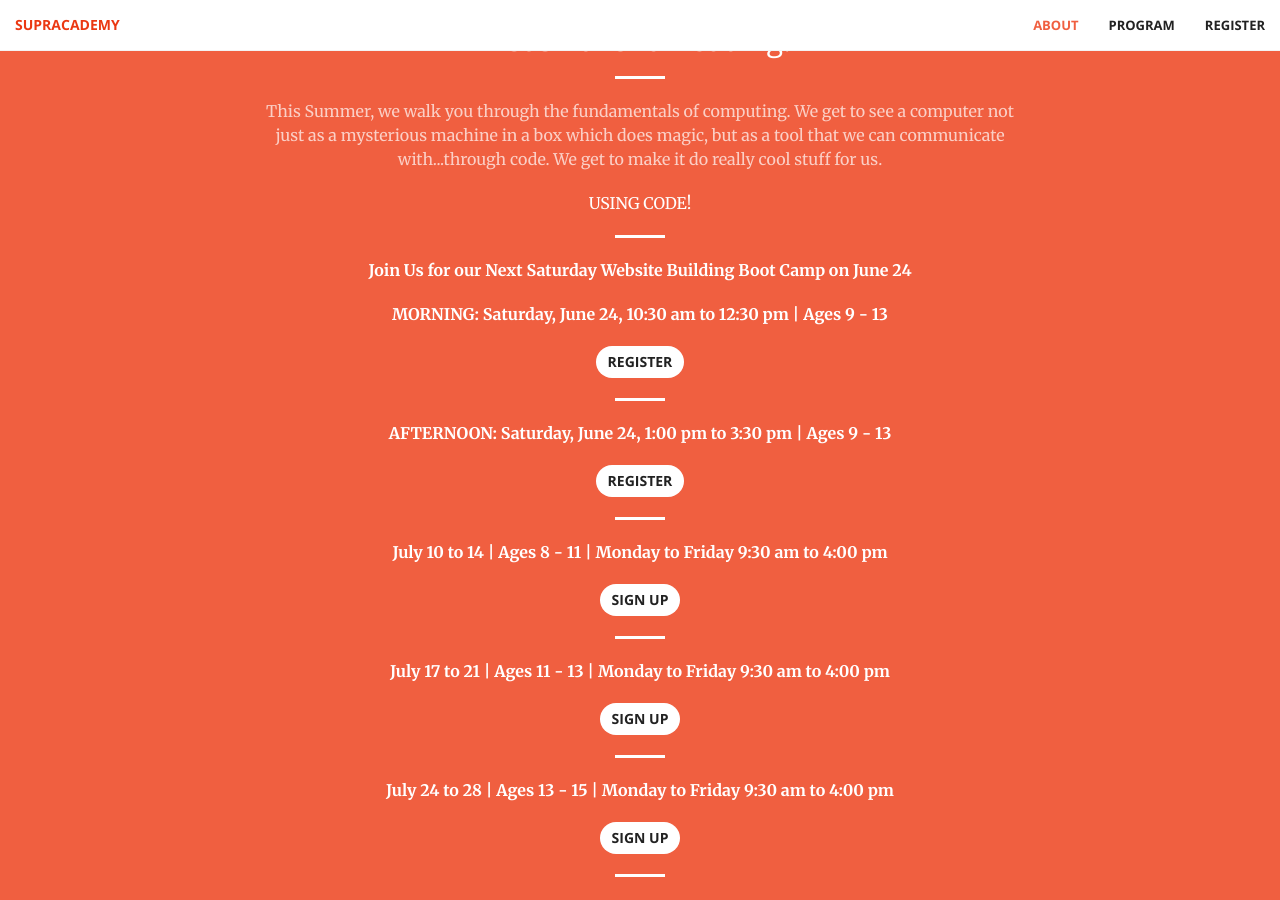
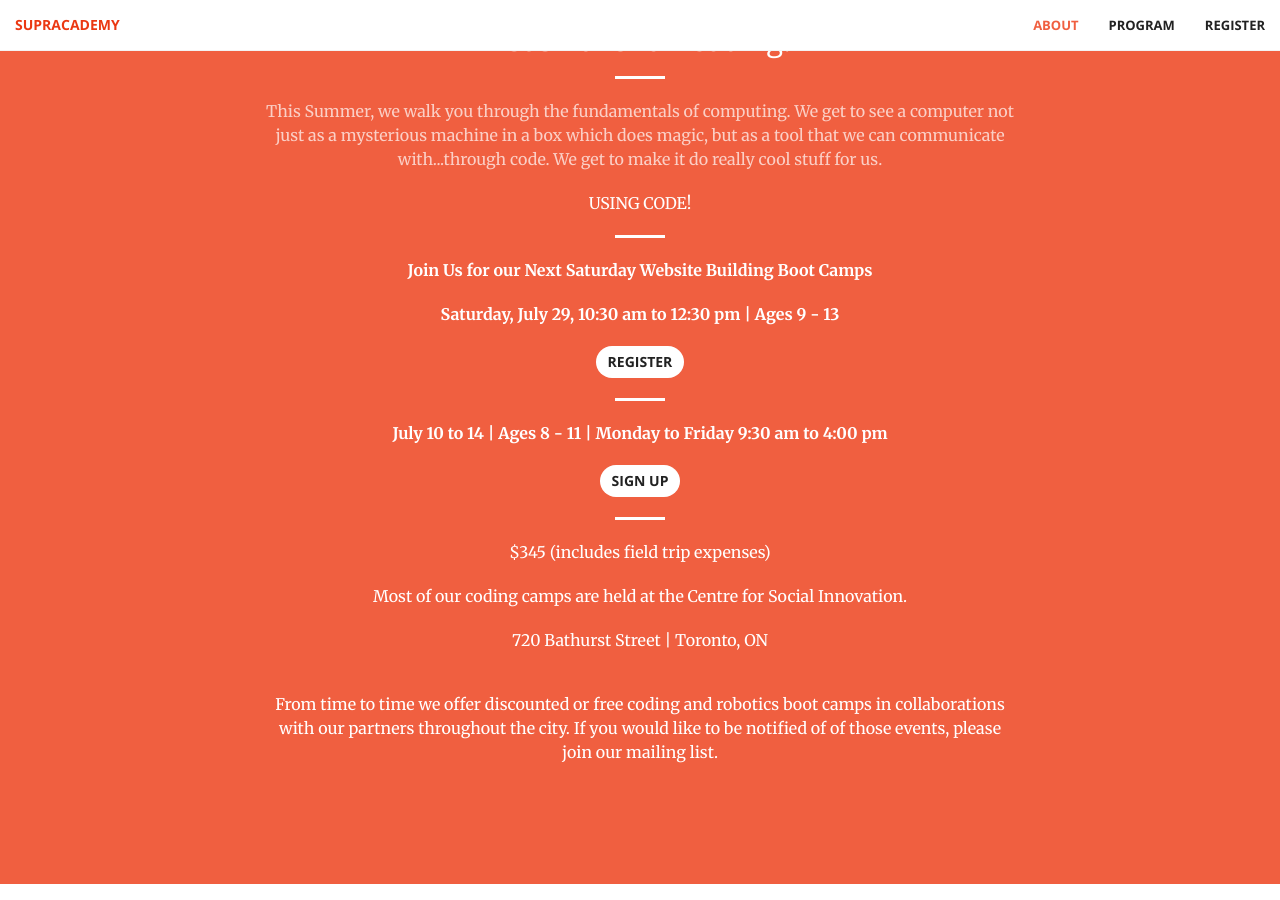
Before and after one commit to ojagostini/supracademy.com, a Jekyll site: the page kidscode/index.html, which Jekyll copies as it is, in a window 1280 px wide and 900 px high, scrolled down 977 px. Built offline with Jekyll 4.4.1, drawn with Linux system fonts in a browser that asks for light colours; nearby versions of some CDN libraries.

Commit message:
update kidscode camp dates

```diff
--- a/kidscode/index.html
+++ b/kidscode/index.html
@@ -31,6 +31,7 @@
         <script src="https://oss.maxcdn.com/libs/html5shiv/3.7.0/html5shiv.js"></script>
         <script src="https://oss.maxcdn.com/libs/respond.js/1.4.2/respond.min.js"></script>
     <![endif]-->
+
 
 </head>
 
@@ -97,17 +98,13 @@
 
                     <hr class="light">
 
-                    <p><strong> Join Us for our Next Saturday Website Building Boot Camp on June 24</strong></p>
-                    <p><strong> MORNING: Saturday, June 24, 10:30 am to 12:30 pm |  Ages 9 - 13 </strong></p>
+                    <p><strong> Join Us for our Next Saturday Website Building Boot Camps</strong></p>
+                    <p><strong> Saturday, July 29, 10:30 am to 12:30 pm |  Ages 9 - 13 </strong></p>
 
                     </p>
-                    <a href="https://www.eventbrite.com/e/kidscode-create-your-first-website-boot-camp-june-24-morning-tickets-35280220088" class="btn btn-default btn-l">Register</a>
+                    <a href="https://www.eventbrite.com/e/saturday-website-builder-boot-camp-july-29-tickets-35989863651" class="btn btn-default btn-l">Register</a>
                     <hr class="light">
-                    <p><strong> AFTERNOON: Saturday, June 24, 1:00 pm to 3:30 pm |  Ages 9 - 13 </strong></p>
 
-                    </p>
-                    <a href="https://www.eventbrite.com/e/create-your-first-website-boot-camp-june-24-afternoon-tickets-35286903077" class="btn btn-default btn-l">Register</a>
-                    <hr class="light">
 
                     <p><strong> July 10 to 14  |  Ages 8 - 11  |  Monday to Friday 9:30 am to 4:00 pm </strong></p>
 
@@ -117,23 +114,15 @@
                     <a href="https://www.eventbrite.com/e/kidscode-summer-2017-coding-camps-july-10-14-2017-tickets-33328472358" class="btn btn-default btn-l">Sign Up</a>
                                         <hr class="light">
 
-
-                    <p><strong> July 17 to 21  |  Ages 11 - 13  |  Monday to Friday 9:30 am to 4:00 pm</strong></p>
-
-                    </p>
-                    <a href="https://www.eventbrite.com/e/kidscode-summer-2017-coding-camps-july-17-21-2017-tickets-34386997435" class="btn btn-default btn-l">Sign Up</a>
-                    <hr class="light">
-
-                    <p><strong> July 24 to 28  |  Ages 13 - 15  |  Monday to Friday 9:30 am to 4:00 pm</strong></p>
-
-                    </p>
-                    <a href="https://www.eventbrite.com/e/kidscode-summer-2017-coding-camps-july-24-28-2017-tickets-34387473860" class="btn btn-default btn-l">Sign Up</a>
-                    <hr class="light">
-
                     <p>$345 (includes field trip expenses) </p>
                     <p> Most of our coding camps are held at the <a href="https://socialinnovation.org/" style="color:white;"> Centre for Social Innovation</a>. </p>
                     <p>720 Bathurst Street | Toronto, ON </p>
 
+                    <br/>
+
+                    <p> From time to time we offer discounted or free coding and robotics boot camps in collaborations with our partners throughout the city. If you would like to be notified of of those events, please join our mailing list.  </p>
+
+                    <script id="mcjs">!function(c,h,i,m,p){m=c.createElement(h),p=c.getElementsByTagName(h)[0],m.async=1,m.src=i,p.parentNode.insertBefore(m,p)}(document,"script","https://chimpstatic.com/mcjs-connected/js/users/3e1daf4e599fe47266fa4bc9e/aa55dd000f7260577d4a13da8.js");</script>
 
                 </div>
             </div>
```
